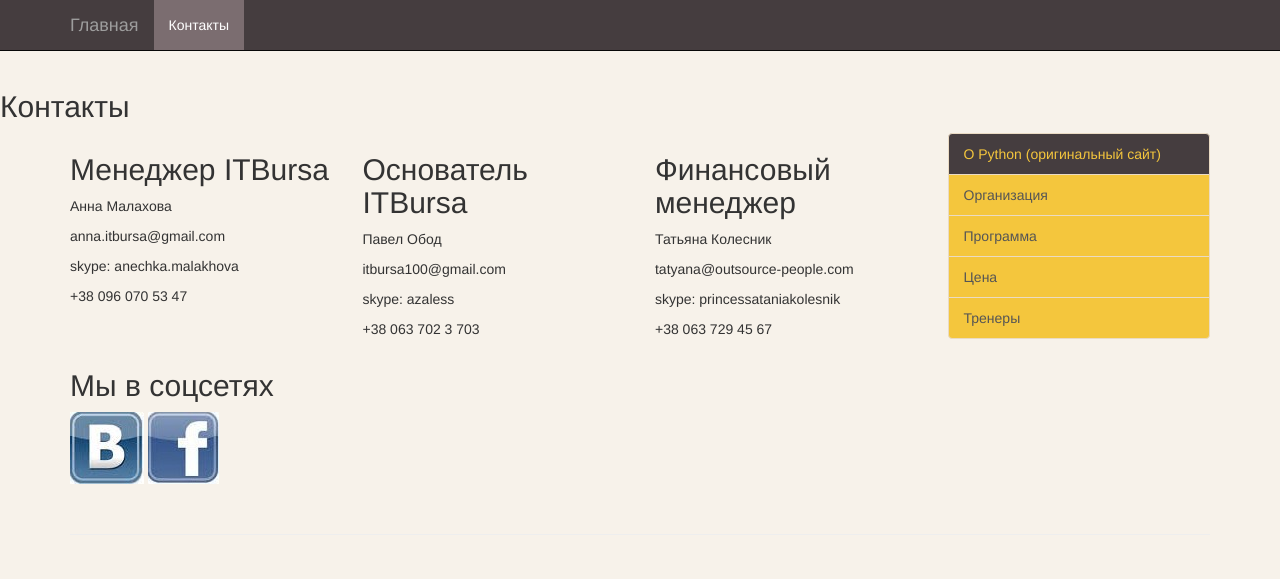
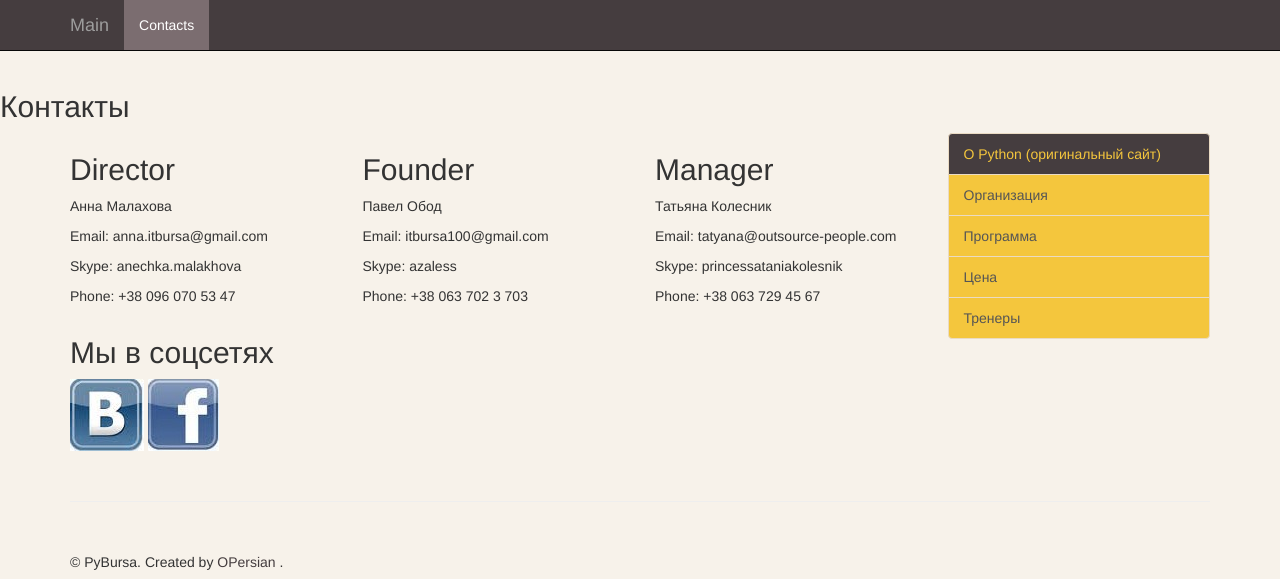
Before and after one commit to BrinNatasha/dj101_trial_repo, a Python web app: template templates/test_contact.html in a window 1280 px wide. Shown: the top 579 px of the page. Run offline with Jinja, Linux system fonts and the light colour scheme; the template is opened without the code that fills it, so the values that code supplies are empty; some libraries are stand-ins or nearby versions.

Commit message:
content update

```diff
--- a/templates/test_contact.html
+++ b/templates/test_contact.html
@@ -51,11 +51,11 @@
             <span class="icon-bar"></span>
             <span class="icon-bar"></span>
           </button>
-          <a class="navbar-brand" href="index.html">Главная</a>
+          <a class="navbar-brand" href="index.html">Main</a>
         </div>
         <div id="navbar" class="collapse navbar-collapse">
           <ul class="nav navbar-nav">
-            <li class="active"><a href="contact.html">Контакты</a></li>
+            <li class="active"><a href="contact.html">Contacts</a></li>
             <!--<li><a href="#about">About</a></li>
             <li><a href="#contact">Contact</a></li>-->
           </ul>
@@ -74,27 +74,27 @@
 
  <div class="row">
             <div class="col-xs-6 col-lg-4">
-              <h2>Менеджер ITBursa</h2>
+              <h2>Director</h2>
               <p>Анна Малахова </p>
-	      <p>anna.itbursa@gmail.com</p>
-	      <p>skype: anechka.malakhova</p>
-	      <p>+38 096 070 53 47 </p>
+	      <p>Email: anna.itbursa@gmail.com</p>
+	      <p>Skype: anechka.malakhova</p>
+	      <p>Phone: +38 096 070 53 47 </p>
               <!--<p><a class="btn btn-default" href="#" role="button">View details &raquo;</a></p>-->
             </div><!--/.col-xs-6.col-lg-4-->
             <div class="col-xs-6 col-lg-4">
-              <h2>Основатель ITBursa</h2>
+              <h2>Founder</h2>
               <p>Павел Обод </p>
-	      <p>itbursa100@gmail.com</p>
-	      <p>skype: azaless</p>
-	      <p>+38 063 702 3 703 </p>
+	      <p>Email: itbursa100@gmail.com</p>
+	      <p>Skype: azaless</p>
+	      <p>Phone: +38 063 702 3 703 </p>
               <!--<p><a class="btn btn-default" href="#" role="button">View details &raquo;</a></p>-->
             </div><!--/.col-xs-6.col-lg-4-->
             <div class="col-xs-6 col-lg-4">
-              <h2>Финансовый менеджер</h2>
+              <h2>Manager</h2>
               <p>Татьяна Колесник </p>
-	      <p>tatyana@outsource-people.com</p>
-	      <p>skype: princessataniakolesnik</p>
-	      <p>+38 063 729 45 67 </p>
+	      <p>Email: tatyana@outsource-people.com</p>
+	      <p>Skype: princessataniakolesnik</p>
+	      <p>Phone: +38 063 729 45 67 </p>
               <!--<p><a class="btn btn-default" href="#" role="button">View details &raquo;</a></p>-->
             </div><!--/.col-xs-6.col-lg-4-->
             <div class="col-xs-6 col-lg-4">
--- a/templates/test_index.html
+++ b/templates/test_index.html
@@ -61,7 +61,7 @@
 
     <nav class="navbar navbar-fixed-top navbar-inverse">
       <div class="container">
-        <div class="navbar-header">
+        <div class="navbar-header"> <!--ERROR SIM-->
           <button type="button" class="navbar-toggle collapsed" data-toggle="collapse" data-target="#navbar" aria-expanded="false" aria-controls="navbar">
             <span class="sr-only">Навигация</span>
             <span class="icon-bar"></span>
@@ -69,11 +69,11 @@
             <span class="icon-bar"></span>
           </button>
           <!--<a class="navbar-brand" href="index.html">Главная</a>-->
-          <a class="navbar-brand" href="test_index.html">Главная</a>
+          <a class="navbar-brand" href="test_index.html">Main</a>
         </div>
         <div id="navbar" class="collapse navbar-collapse">
           <ul class="nav navbar-nav">
-            <li class="active"><a href="test_contact.html">Контакты</a></li>
+            <li class="active"><a href="test_contact.html">Contacts</a></li>
             <!--<li class="active"><a href="contact.html">Контакты</a></li>-->
             <!--<li><a href="#about">About</a></li>
             <li><a href="#contact">Contact</a></li>-->
```
